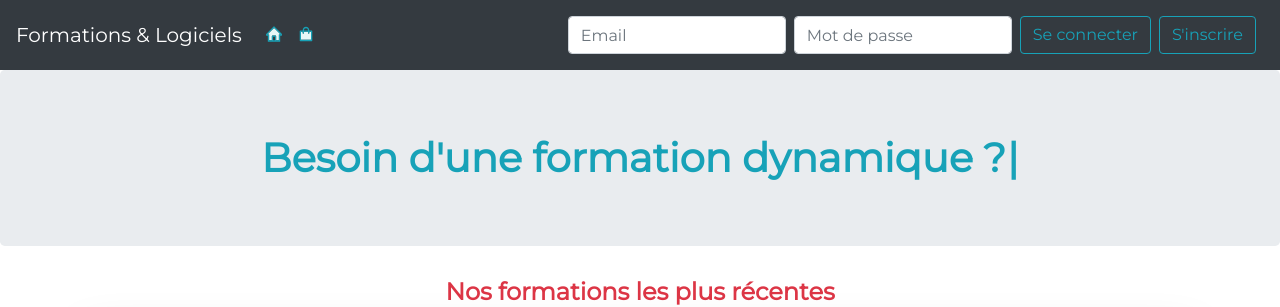
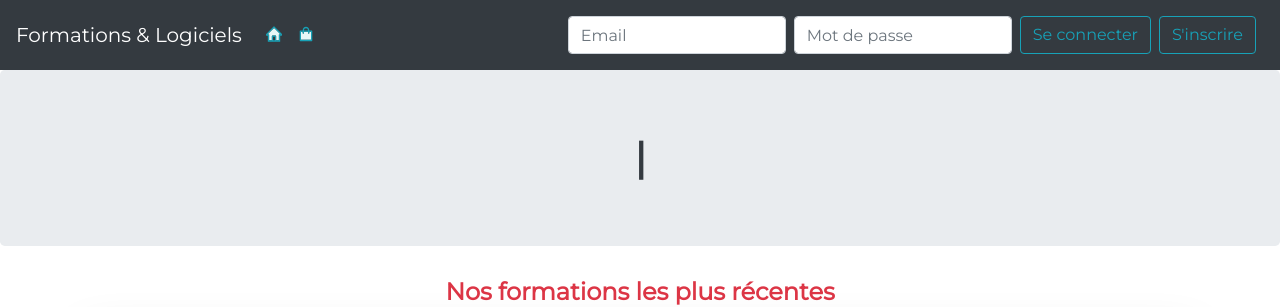
Before and after one commit to Farischt/Projet-Transverse-L3, a React (Create React App) app in the folder client/: page / in a window 1280 px wide. Shown: the top 307 px of the page. Built offline with nearby package versions, Linux system fonts and the light colour scheme; no server answers.

Commit message:
new text in jumbotron typewritter

```diff
--- a/client/src/pages/Home/Home.jsx
+++ b/client/src/pages/Home/Home.jsx
@@ -11,11 +11,13 @@ const Home = () => {
 
   return (
     <>
-      <div className="jumbotron text-center text-info h1 font-weight-bold">
+      <div className="jumbotron text-center text-dark h1 font-weight-bold">
         <Jumbotron
           text={[
+            "💗 Bienvenue 💗",
             "Besoin d'une formation dynamique ?",
             "Vous êtes au bon endroit !",
+            "Ne manquez pas nos nouvelles formations !",
           ]}
         />
       </div>
```
